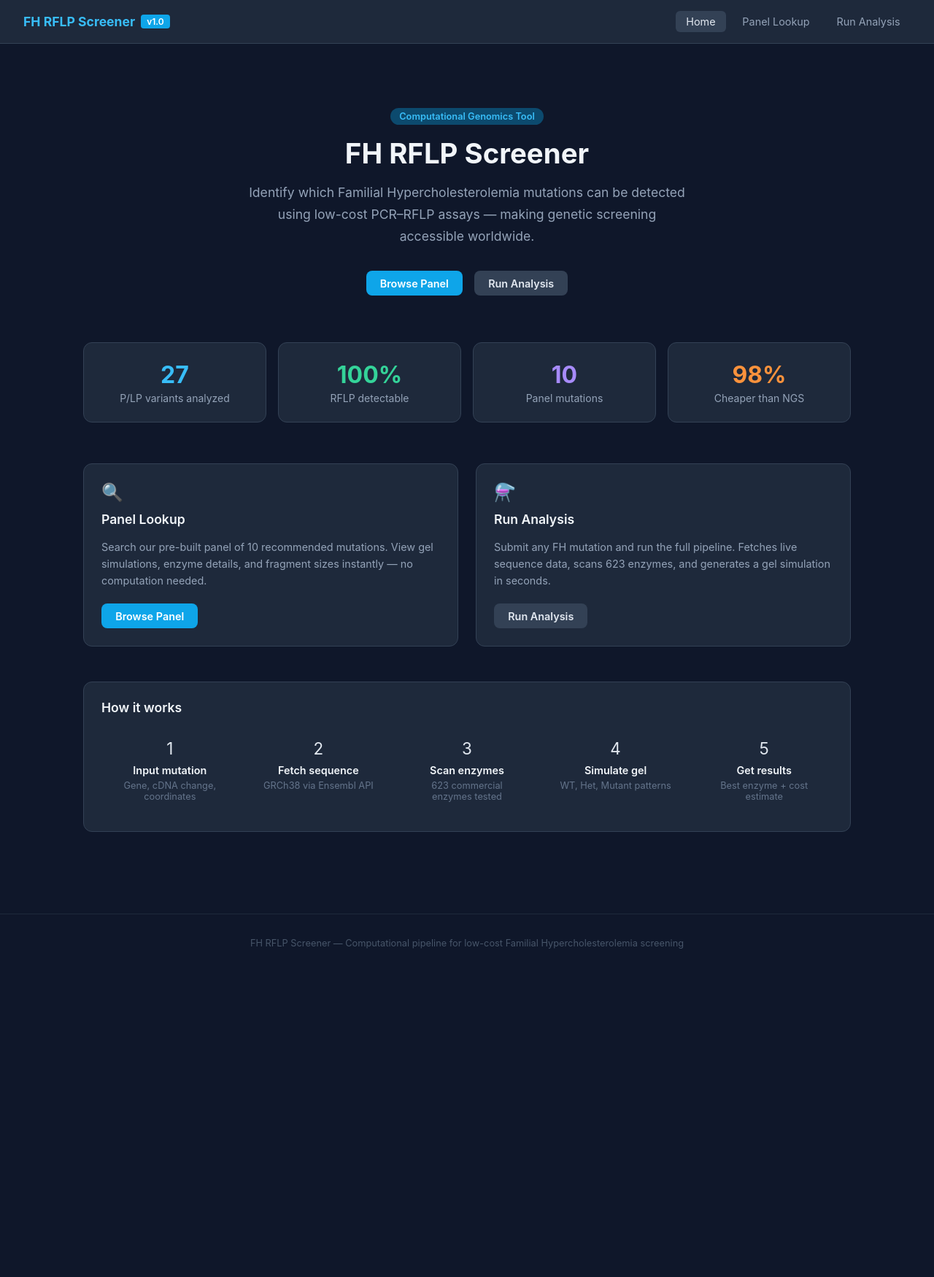
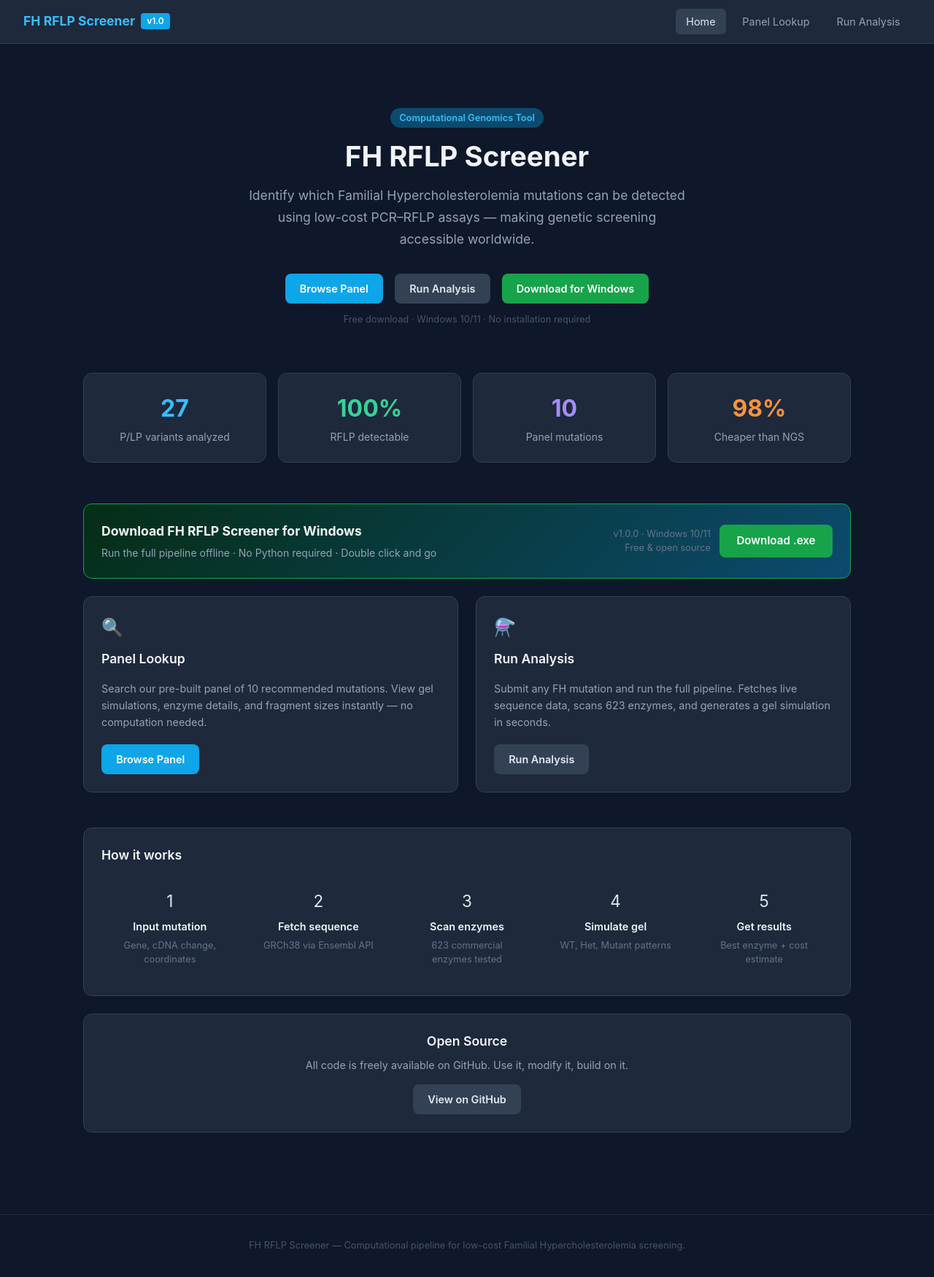
Before and after one commit to bruno1414/fh-rflp-screener, a Flask app: page / in a window 1280 px wide. Shown: the whole page at 73% size. Before the commit the page ends 1300 px from the top, so only its background shows below. Run offline with Flask 3, Linux system fonts and the light colour scheme.

Commit message:
Add download button and upgrade home page

```diff
--- a/app/routes.py
+++ b/app/routes.py
@@ -40,10 +40,13 @@
     """
     query = request.args.get("q", "").strip()
     if not query:
-        return jsonify({"error": "No search query provided."})
+        return jsonify({"error": "No search query provided."}), 400
 
-    results = search_panel(query)
-    return jsonify({"results": results, "count": len(results)})
+    try:
+        results = search_panel(query)
+        return jsonify({"results": results, "count": len(results)})
+    except Exception:
+        return jsonify({"error": "Failed to search panel."}), 500
 
 
 @main.route("/api/detail")
@@ -54,10 +57,15 @@
     """
     mutation = request.args.get("mutation", "").strip()
     if not mutation:
-        return jsonify({"error": "No mutation provided."})
+        return jsonify({"error": "No mutation provided."}), 400
 
-    result = get_mutation_detail(mutation)
-    return jsonify(result)
+    try:
+        result = get_mutation_detail(mutation)
+        if result.get("error"):
+            return jsonify(result), 404
+        return jsonify(result)
+    except Exception:
+        return jsonify({"error": "Failed to fetch mutation details."}), 500
 
 
 @main.route("/api/analyze", methods=["POST"])
@@ -67,28 +75,38 @@
     POST /api/analyze
     Body: {gene, cdna_change, chrom, pos, ref, alt}
     """
-    data = request.get_json()
+    data = request.get_json(silent=True)
+    if not isinstance(data, dict):
+        return jsonify({"error": "Invalid JSON body."}), 400
 
     # Validate required fields
     required = ["gene", "cdna_change", "chrom", "pos", "ref", "alt"]
     for field in required:
-        if not data.get(field):
-            return jsonify({"error": f"Missing field: {field}"})
+        value = data.get(field)
+        if value is None or str(value).strip() == "":
+            return jsonify({"error": f"Missing field: {field}"}), 400
 
-    result = run_full_analysis(
-        gene        = data["gene"],
-        cdna_change = data["cdna_change"],
-        chrom       = data["chrom"],
-        pos         = data["pos"],
-        ref         = data["ref"],
-        alt         = data["alt"]
-    )
-
-    return jsonify(result)
+    try:
+        result = run_full_analysis(
+            gene=data["gene"].strip(),
+            cdna_change=data["cdna_change"].strip(),
+            chrom=str(data["chrom"]).strip(),
+            pos=str(data["pos"]).strip(),
+            ref=str(data["ref"]).strip().upper(),
+            alt=str(data["alt"]).strip().upper()
+        )
+        if isinstance(result, dict) and result.get("error"):
+            return jsonify(result), 400
+        return jsonify(result)
+    except Exception:
+        return jsonify({"error": "Analysis failed due to an internal error."}), 500
 
 
 @main.route("/api/panel")
 def api_panel():
     """Return the full panel as JSON."""
-    mutations = get_panel_summary()
-    return jsonify({"panel": mutations, "count": len(mutations)})
+    try:
+        mutations = get_panel_summary()
+        return jsonify({"panel": mutations, "count": len(mutations)})
+    except Exception:
+        return jsonify({"error": "Failed to load panel data."}), 500
--- a/app/templates/base.html
+++ b/app/templates/base.html
@@ -6,28 +6,67 @@
     <title>{% block title %}FH RFLP Screener{% endblock %}</title>
     <meta name="google-site-verification" content="zKMtYmHKiSTicUaskeDE8OSdW7k9uhKwtdjYDS4ouPE" />
     <style>
+        :root {
+            --bg: #0f172a;
+            --surface: #1e293b;
+            --surface-2: #111827;
+            --border: #334155;
+            --text: #e2e8f0;
+            --text-strong: #f1f5f9;
+            --text-muted: #94a3b8;
+            --text-dim: #64748b;
+            --brand: #0ea5e9;
+            --brand-hover: #0284c7;
+            --ring: rgba(14, 165, 233, 0.35);
+            --success: #34d399;
+            --danger: #fca5a5;
+            --space-1: 0.25rem;
+            --space-2: 0.5rem;
+            --space-3: 0.75rem;
+            --space-4: 1rem;
+            --space-5: 1.25rem;
+            --space-6: 1.5rem;
+            --space-8: 2rem;
+            --radius-sm: 6px;
+            --radius-md: 8px;
+            --radius-lg: 12px;
+            --container: 1100px;
+        }
+
         * { margin: 0; padding: 0; box-sizing: border-box; }
 
+        html { -webkit-text-size-adjust: 100%; }
+
         body {
-            font-family: -apple-system, BlinkMacSystemFont,
-                         "Segoe UI", sans-serif;
-            background: #0f172a;
-            color: #e2e8f0;
+            font-family: -apple-system, BlinkMacSystemFont, "Segoe UI", sans-serif;
+            background: var(--bg);
+            color: var(--text);
             min-height: 100vh;
+            line-height: 1.5;
+        }
+
+        a { color: inherit; }
+
+        :focus-visible {
+            outline: 2px solid var(--brand);
+            outline-offset: 2px;
+            box-shadow: 0 0 0 4px var(--ring);
+            border-radius: var(--radius-sm);
         }
 
         /* Navigation */
         nav {
-            background: #1e293b;
-            border-bottom: 1px solid #334155;
-            padding: 0 2rem;
+            background: var(--surface);
+            border-bottom: 1px solid var(--border);
+            padding: 0 var(--space-8);
             display: flex;
             align-items: center;
             justify-content: space-between;
-            height: 60px;
+            min-height: 60px;
             position: sticky;
             top: 0;
             z-index: 100;
+            backdrop-filter: blur(6px);
         }
 
         .nav-brand {
@@ -51,75 +90,83 @@
 
         .nav-links {
             display: flex;
-            gap: 0.5rem;
+            gap: var(--space-2);
+            flex-wrap: wrap;
         }
 
         .nav-links a {
-            color: #94a3b8;
+            color: var(--text-muted);
             text-decoration: none;
             padding: 0.4rem 0.9rem;
-            border-radius: 6px;
+            border-radius: var(--radius-sm);
             font-size: 0.9rem;
-            transition: all 0.2s;
+            transition: background 0.2s ease, color 0.2s ease;
         }
 
         .nav-links a:hover,
         .nav-links a.active {
-            color: #e2e8f0;
-            background: #334155;
+            color: var(--text);
+            background: var(--border);
         }
 
         /* Main content */
         main {
-            max-width: 1100px;
+            max-width: var(--container);
             margin: 0 auto;
             padding: 2.5rem 1.5rem;
         }
 
         /* Cards */
         .card {
-            background: #1e293b;
-            border: 1px solid #334155;
-            border-radius: 12px;
-            padding: 1.5rem;
-            margin-bottom: 1.5rem;
+            background: var(--surface);
+            border: 1px solid var(--border);
+            border-radius: var(--radius-lg);
+            padding: var(--space-6);
+            margin-bottom: var(--space-6);
         }
 
         .card h2 {
             font-size: 1.1rem;
             font-weight: 600;
-            color: #f1f5f9;
-            margin-bottom: 1rem;
+            color: var(--text-strong);
+            margin-bottom: var(--space-4);
         }
 
         /* Buttons */
         .btn {
             display: inline-flex;
             align-items: center;
+            justify-content: center;
             gap: 0.4rem;
             padding: 0.55rem 1.2rem;
-            border-radius: 8px;
-            border: none;
+            border-radius: var(--radius-md);
+            border: 1px solid transparent;
             font-size: 0.9rem;
             font-weight: 600;
             cursor: pointer;
-            transition: all 0.2s;
+            transition: background 0.2s ease, color 0.2s ease, border-color 0.2s ease, opacity 0.2s ease;
             text-decoration: none;
+            white-space: nowrap;
         }
 
         .btn-primary {
-            background: #0ea5e9;
+            background: var(--brand);
             color: white;
         }
 
-        .btn-primary:hover { background: #0284c7; }
+        .btn-primary:hover { background: var(--brand-hover); }
 
         .btn-secondary {
-            background: #334155;
-            color: #e2e8f0;
+            background: var(--border);
+            color: var(--text);
         }
 
         .btn-secondary:hover { background: #475569; }
+
+        .btn:disabled {
+            opacity: 0.65;
+            cursor: not-allowed;
+        }
 
         /* Badges */
         .badge {
@@ -266,6 +347,21 @@
             font-size: 0.8rem;
             border-top: 1px solid #1e293b;
             margin-top: 3rem;
+            line-height: 1.6;
+        }
+
+        @media (max-width: 900px) {
+            .grid-2 {
+                grid-template-columns: 1fr;
+            }
+
+            nav {
+                padding: 0 1rem;
+            }
+
+            main {
+                padding: 1.5rem 1rem;
+            }
         }
     </style>
 </head>
@@ -286,8 +382,7 @@
     </main>
 
     <footer>
-        FH RFLP Screener — Computational pipeline for low-cost
-        Familial Hypercholesterolemia screening
+        FH RFLP Screener — Computational pipeline for low-cost Familial Hypercholesterolemia screening.
     </footer>
 
     <script>
--- a/app/templates/index.html
+++ b/app/templates/index.html
@@ -23,47 +23,79 @@
     <div style="display:flex; gap:1rem; justify-content:center; flex-wrap:wrap;">
         <a href="/panel"   class="btn btn-primary">Browse Panel</a>
         <a href="/analyze" class="btn btn-secondary">Run Analysis</a>
+        <a href="https://github.com/bruno1414/fh-rflp-screener/releases/download/v1.0.0/FH_RFLP_Screener.exe"
+           class="btn"
+           style="background:#16a34a; color:white;">
+            Download for Windows
+        </a>
+    </div>
+    <div style="margin-top:0.75rem; color:#475569; font-size:0.8rem;">
+        Free download · Windows 10/11 · No installation required
     </div>
 </div>
 
 <!-- Stats row -->
 <div style="display:grid; grid-template-columns:repeat(auto-fit,minmax(180px,1fr));
             gap:1rem; margin:2rem 0;">
-
     <div class="card" style="text-align:center; padding:1.5rem;">
         <div style="font-size:2rem; font-weight:700; color:#38bdf8;">27</div>
         <div style="color:#94a3b8; font-size:0.875rem; margin-top:4px;">
             P/LP variants analyzed
         </div>
     </div>
-
     <div class="card" style="text-align:center; padding:1.5rem;">
         <div style="font-size:2rem; font-weight:700; color:#34d399;">100%</div>
         <div style="color:#94a3b8; font-size:0.875rem; margin-top:4px;">
             RFLP detectable
         </div>
     </div>
-
     <div class="card" style="text-align:center; padding:1.5rem;">
         <div style="font-size:2rem; font-weight:700; color:#a78bfa;">10</div>
         <div style="color:#94a3b8; font-size:0.875rem; margin-top:4px;">
             Panel mutations
         </div>
     </div>
-
     <div class="card" style="text-align:center; padding:1.5rem;">
         <div style="font-size:2rem; font-weight:700; color:#fb923c;">98%</div>
         <div style="color:#94a3b8; font-size:0.875rem; margin-top:4px;">
             Cheaper than NGS
         </div>
     </div>
+</div>
 
+<!-- Download banner -->
+<div class="card" style="background: linear-gradient(135deg, #052e16, #0c4a6e);
+            border-color:#16a34a; margin-bottom:1.5rem;">
+    <div style="display:flex; align-items:center;
+                justify-content:space-between; flex-wrap:wrap; gap:1rem;">
+        <div>
+            <div style="font-size:1.1rem; font-weight:700;
+                        color:#f1f5f9; margin-bottom:0.3rem;">
+                Download FH RFLP Screener for Windows
+            </div>
+            <div style="color:#94a3b8; font-size:0.875rem;">
+                Run the full pipeline offline · No Python required ·
+                Double click and go
+            </div>
+        </div>
+        <div style="display:flex; gap:0.75rem; align-items:center; flex-wrap:wrap;">
+            <div style="color:#64748b; font-size:0.8rem; text-align:right;">
+                v1.0.0 · Windows 10/11<br>
+                Free & open source
+            </div>
+            <a href="https://github.com/bruno1414/fh-rflp-screener/releases/download/v1.0.0/FH_RFLP_Screener.exe"
+               class="btn"
+               style="background:#16a34a; color:white;
+                      padding:0.65rem 1.4rem; font-size:0.95rem;">
+                Download .exe
+            </a>
+        </div>
+    </div>
 </div>
 
 <!-- Two feature cards -->
 <div style="display:grid; grid-template-columns:1fr 1fr;
             gap:1.5rem; margin-top:1rem;">
-
     <div class="card">
         <div style="font-size:1.5rem; margin-bottom:0.75rem;">🔍</div>
         <h2>Panel Lookup</h2>
@@ -75,7 +107,6 @@
         </p>
         <a href="/panel" class="btn btn-primary">Browse Panel</a>
     </div>
-
     <div class="card">
         <div style="font-size:1.5rem; margin-bottom:0.75rem;">⚗️</div>
         <h2>Run Analysis</h2>
@@ -87,7 +118,6 @@
         </p>
         <a href="/analyze" class="btn btn-secondary">Run Analysis</a>
     </div>
-
 </div>
 
 <!-- How it works -->
@@ -96,7 +126,6 @@
     <div style="display:grid;
                 grid-template-columns:repeat(auto-fit,minmax(160px,1fr));
                 gap:1rem; margin-top:0.5rem;">
-
         <div style="text-align:center; padding:1rem;">
             <div style="font-size:1.4rem; margin-bottom:0.5rem;">1</div>
             <div style="font-weight:600; color:#f1f5f9;
@@ -107,7 +136,6 @@
                 Gene, cDNA change, coordinates
             </div>
         </div>
-
         <div style="text-align:center; padding:1rem;">
             <div style="font-size:1.4rem; margin-bottom:0.5rem;">2</div>
             <div style="font-weight:600; color:#f1f5f9;
@@ -118,7 +146,6 @@
                 GRCh38 via Ensembl API
             </div>
         </div>
-
         <div style="text-align:center; padding:1rem;">
             <div style="font-size:1.4rem; margin-bottom:0.5rem;">3</div>
             <div style="font-weight:600; color:#f1f5f9;
@@ -129,7 +156,6 @@
                 623 commercial enzymes tested
             </div>
         </div>
-
         <div style="text-align:center; padding:1rem;">
             <div style="font-size:1.4rem; margin-bottom:0.5rem;">4</div>
             <div style="font-weight:600; color:#f1f5f9;
@@ -140,7 +166,6 @@
                 WT, Het, Mutant patterns
             </div>
         </div>
-
         <div style="text-align:center; padding:1rem;">
             <div style="font-size:1.4rem; margin-bottom:0.5rem;">5</div>
             <div style="font-weight:600; color:#f1f5f9;
@@ -151,8 +176,21 @@
                 Best enzyme + cost estimate
             </div>
         </div>
-
     </div>
 </div>
 
+<!-- Open source section -->
+<div class="card" style="margin-top:1.5rem; text-align:center;">
+    <h2 style="margin-bottom:0.5rem;">Open Source</h2>
+    <p style="color:#94a3b8; font-size:0.9rem; margin-bottom:1rem;">
+        All code is freely available on GitHub.
+        Use it, modify it, build on it.
+    </p>
+    <a href="https://github.com/bruno1414/fh-rflp-screener"
+       class="btn btn-secondary"
+       target="_blank">
+        View on GitHub
+    </a>
+</div>
+
 {% endblock %}
```
Also changed, not shown: other parts of app/templates/base.html (+36 -2 lines), TODO.md (added, +38 -0 lines), app/templates/analyze.html (+4 -7 lines), app/templates/panel.html (+12 -11 lines).
